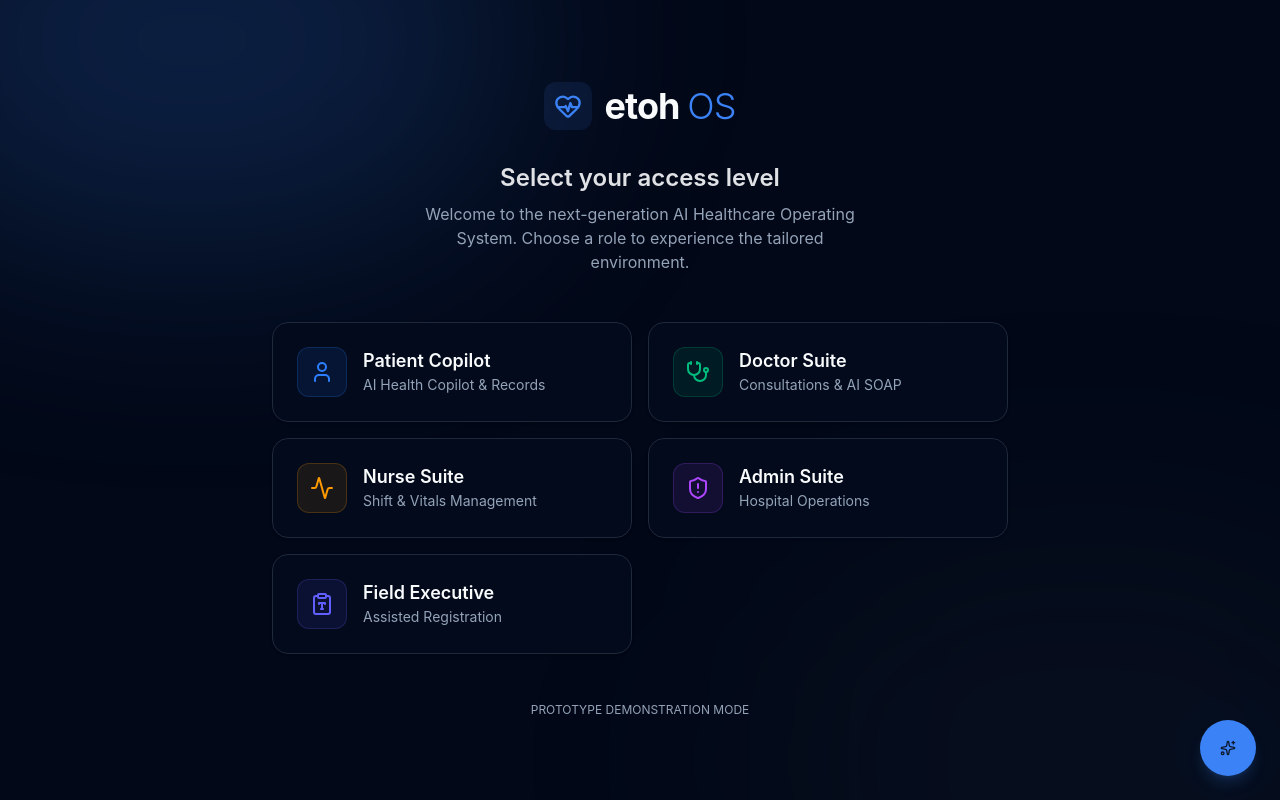
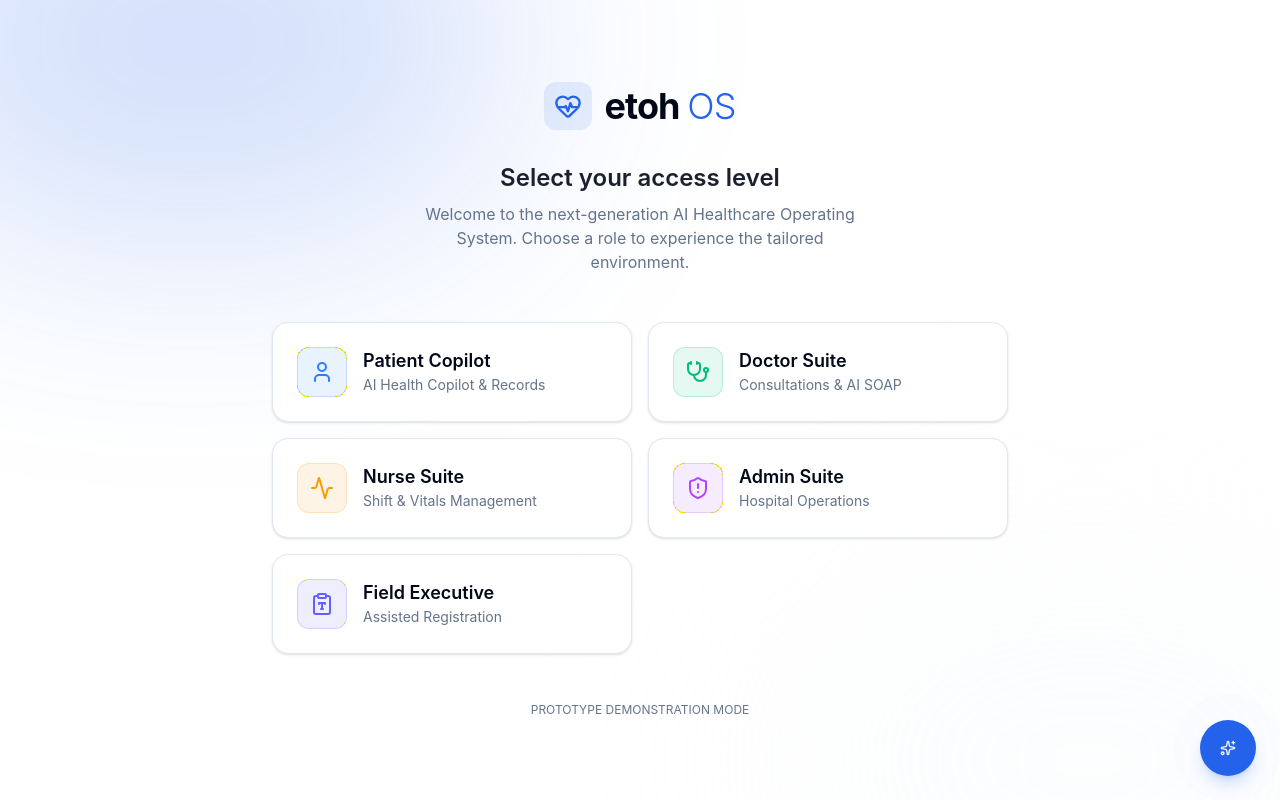
Before and after one commit to monisankar-p/etoh, a React (Vite) app: page /etoh/auth in a window 1280 px wide. Built offline with nearby package versions, Linux system fonts and the light colour scheme.

Commit message:
6th commit

```diff
--- a/src/stores/useThemeStore.ts
+++ b/src/stores/useThemeStore.ts
@@ -12,7 +12,7 @@ interface ThemeState {
 export const useThemeStore = create<ThemeState>()(
   persist(
     (set) => ({
-      theme: 'dark', // default to futuristic dark mode
+      theme: 'light', // default to light mode
       toggleTheme: () => set((state) => ({ theme: state.theme === 'dark' ? 'light' : 'dark' })),
       setTheme: (theme) => set({ theme }),
     }),
```
